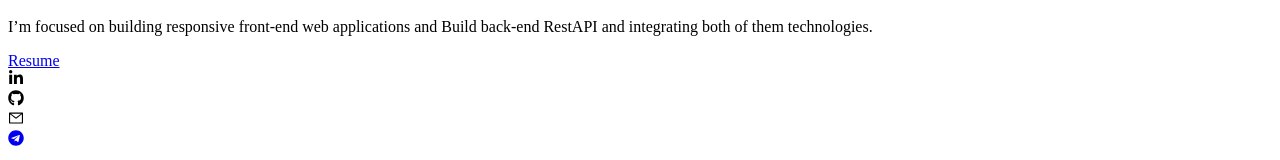
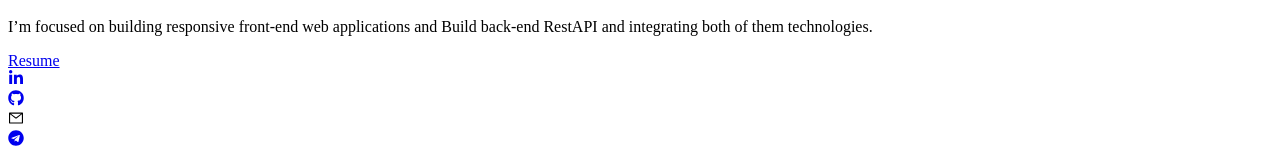
Before and after one commit to atsed27/portfolio, a Next.js app: page / in a window 1280 px wide. Shown: the part 130-290 px from the top of the page. Built offline with nearby package versions, Linux system fonts and the light colour scheme.

Commit message:
updet icons

```diff
--- a/components/Main.jsx
+++ b/components/Main.jsx
@@ -33,18 +33,22 @@ function Main() {
           </div>
           <div className="flex items-center justify-between m-auto max-w-[330px] py-4">
             <div className="p-6 duration-300 ease-in rounded-full shadow-lg cursor-pointer shadow-gray-400 hover:scale-110 ">
-              <FaLinkedinIn />
+              <a href="https://www.linkedin.com/in/daniel-nigatu-b5585123a/">
+                <FaLinkedinIn />
+              </a>
             </div>
             <div className="p-6 duration-300 ease-in rounded-full shadow-lg cursor-pointer shadow-gray-400 hover:scale-110 ">
-              <FaGithub />
+              <a href="https://github.com/atsed27">
+                <FaGithub />
+              </a>
             </div>
             <div className="p-6 duration-300 ease-in rounded-full shadow-lg cursor-pointer shadow-gray-400 hover:scale-110 ">
               <AiOutlineMail />
             </div>
             <div className="p-6 duration-300 ease-in rounded-full shadow-lg cursor-pointer shadow-gray-400 hover:scale-110 ">
-              <Link href={'https://web.telegram.org/k/'}>
+              <a href={'https://web.telegram.org/k/'}>
                 <FaTelegram />
-              </Link>
+              </a>
             </div>
           </div>
         </div>
```
